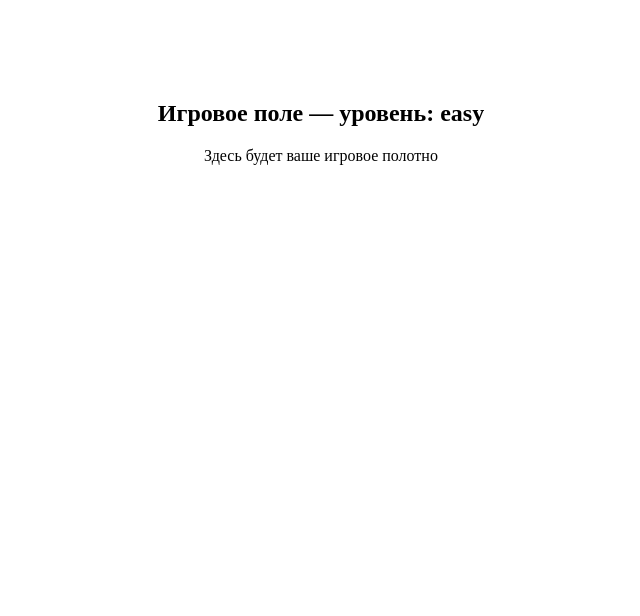
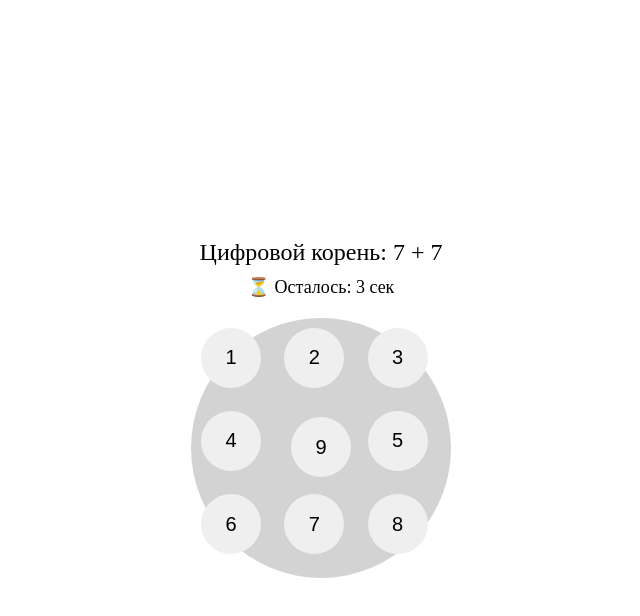
Before and after one commit to mallion37/Critical_mind_repozitiriy, a Next.js app: page /game in a window 1280 px wide. Both pictures are taken after a click on the button "Лёгкий". Shown: the top 616 px of the page, without its empty margins (319-959 px from the left). Built offline with nearby package versions, Linux system fonts and the light colour scheme.

Commit message:
feat: add updated GameCanvas with clickable buttons and feedback

```diff
--- a/components/GameCanvas.jsx
+++ b/components/GameCanvas.jsx
@@ -1,21 +1,130 @@
-import React, { useEffect } from "react";
+import React, { useState, useEffect } from "react";
+
+const styles = {
+  container: {
+    display: "flex",
+    flexDirection: "column",
+    alignItems: "center",
+    justifyContent: "center",
+    height: "100vh",
+    padding: "20px",
+    boxSizing: "border-box",
+  },
+  question: {
+    fontSize: "24px",
+    marginBottom: "10px",
+  },
+  timer: {
+    fontSize: "18px",
+    marginBottom: "20px",
+  },
+  dial: (color) => ({
+    width: "260px",
+    height: "260px",
+    borderRadius: "50%",
+    background: color,
+    display: "grid",
+    gridTemplateColumns: "repeat(3, 1fr)",
+    gridTemplateRows: "repeat(3, 1fr)",
+    gap: "10px",
+    padding: "10px",
+    boxSizing: "border-box",
+    transition: "background 0.3s",
+  }),
+  button: {
+    fontSize: "20px",
+    borderRadius: "50%",
+    border: "none",
+    width: "60px",
+    height: "60px",
+    cursor: "pointer",
+  },
+  centerButton: {
+    gridColumn: 2,
+    gridRow: 2,
+    alignSelf: "center",
+    justifySelf: "center",
+  },
+};
+
+function getDigitalRoot(n) {
+  return ((n - 1) % 9) + 1;
+}
+
+function generateQuestion(difficulty) {
+  let a, b;
+  if (difficulty === "easy") {
+    a = Math.floor(Math.random() * 10) + 1;
+    b = Math.floor(Math.random() * 10) + 1;
+  } else if (difficulty === "medium") {
+    a = Math.floor(Math.random() * 50) + 10;
+    b = Math.floor(Math.random() * 50) + 10;
+  } else {
+    a = Math.floor(Math.random() * 900) + 100;
+    b = Math.floor(Math.random() * 900) + 100;
+  }
+
+  const correct = getDigitalRoot(a + b);
+  return { question: `${a} + ${b}`, correct };
+}
 
 export default function GameCanvas({ difficulty, onFinish }) {
+  const [questionData, setQuestionData] = useState(generateQuestion(difficulty));
+  const [feedbackColor, setFeedbackColor] = useState("lightgray");
+  const [timer, setTimer] = useState(5);
+
   useEffect(() => {
-    alert(`Игра началась! Уровень сложности: ${difficulty}`);
+    const countdown = setInterval(() => {
+      setTimer((prev) => {
+        if (prev === 1) {
+          clearInterval(countdown);
+          setFeedbackColor("lightcoral");
+          setTimeout(() => {
+            setFeedbackColor("lightgray");
+            setQuestionData(generateQuestion(difficulty));
+            setTimer(5);
+          }, 300);
+        }
+        return prev - 1;
+      });
+    }, 1000);
 
-    const timer = setTimeout(() => {
-      alert("Игра завершена!");
-      onFinish();
-    }, 3000); // Эмуляция окончания игры через 3 секунды
+    return () => clearInterval(countdown);
+  }, [questionData]);
 
-    return () => clearTimeout(timer);
-  }, [difficulty, onFinish]);
+  const handleAnswer = (value) => {
+    const isCorrect = value === questionData.correct;
+    setFeedbackColor(isCorrect ? "lightgreen" : "lightcoral");
+    setTimeout(() => {
+      setFeedbackColor("lightgray");
+      setQuestionData(generateQuestion(difficulty));
+      setTimer(5);
+    }, 300);
+  };
+
+  const dialNumbers = [1, 2, 3, 4, 5, 6, 7, 8];
 
   return (
-    <div style={{ textAlign: "center", marginTop: "100px" }}>
-      <h2>Игровое поле — уровень: {difficulty}</h2>
-      <p>Здесь будет ваше игровое полотно</p>
+    <div style={styles.container}>
+      <div style={styles.question}>Цифровой корень: {questionData.question}</div>
+      <div style={styles.timer}>⏳ Осталось: {timer} сек</div>
+      <div style={styles.dial(feedbackColor)}>
+        {dialNumbers.map((num) => (
+          <button
+            key={num}
+            style={styles.button}
+            onClick={() => handleAnswer(num)}
+          >
+            {num}
+          </button>
+        ))}
+        <button
+          style={{ ...styles.button, ...styles.centerButton }}
+          onClick={() => handleAnswer(9)}
+        >
+          9
+        </button>
+      </div>
     </div>
   );
 }
```
